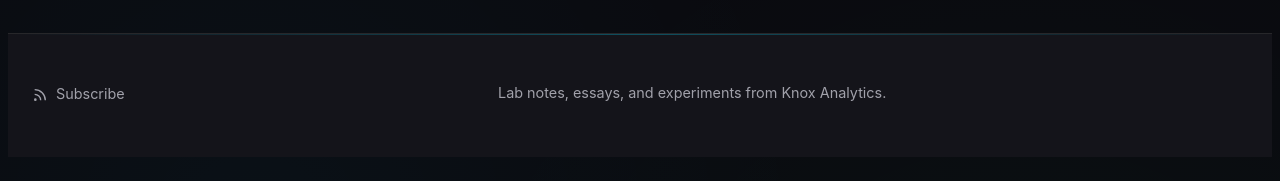
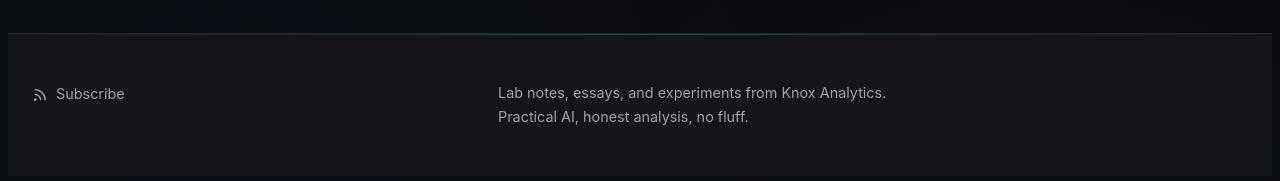
Before and after one commit to sfayka/lab, a Jekyll site: the page built from index.md, in a window 1280 px wide. Shown: the part 2022-2203 px from the top of the page. Built offline with Jekyll 4.4.1, drawn with Linux system fonts in a browser that asks for light colours.

Commit message:
SEO: add jekyll-sitemap, jekyll-seo-tag, robots.txt
- Add jekyll-sitemap gem (auto-generates /sitemap.xml)
- Add jekyll-seo-tag gem (adds OG, Twitter Card, structured data to all pages)
- Configure author, twitter, social in _config.yml
- Add robots.txt with sitemap reference
- Improve description copy

```diff
--- a/Gemfile
+++ b/Gemfile
@@ -3,6 +3,8 @@
 gem "jekyll", "~> 4.3"
 gem "minima", "~> 2.5"
 gem "jekyll-feed", "~> 0.12"
+gem "jekyll-sitemap"
+gem "jekyll-seo-tag"
 
 # Windows and JRuby does not include zoneinfo files, so bundle the tzinfo-data gem
 # and associated library.
--- a/_config.yml
+++ b/_config.yml
@@ -1,14 +1,27 @@
 title: Knox Analytics Lab
-email:
+email: hello@knoxanalytics.com
 description: >-
-  Lab notes, essays, and experiments from Knox Analytics.
+  Lab notes, essays, and experiments from Knox Analytics. Practical AI, honest analysis, no fluff.
 baseurl: ""
 url: "https://lab.knoxanalytics.com"
+author:
+  name: Sean Fay
+  url: https://knoxanalytics.com
+twitter:
+  username: knoxanalytics
+  card: summary_large_image
+logo: /assets/images/og-image.png
+social:
+  name: Knox Analytics
+  links:
+    - https://knoxanalytics.com
 
 theme: minima
 
 plugins:
   - jekyll-feed
+  - jekyll-sitemap
+  - jekyll-seo-tag
 
 minima:
   skin: auto
--- /dev/null
+++ b/robots.txt
@@ -0,0 +1,6 @@
+---
+---
+User-agent: *
+Allow: /
+
+Sitemap: {{ site.url }}/sitemap.xml
```
